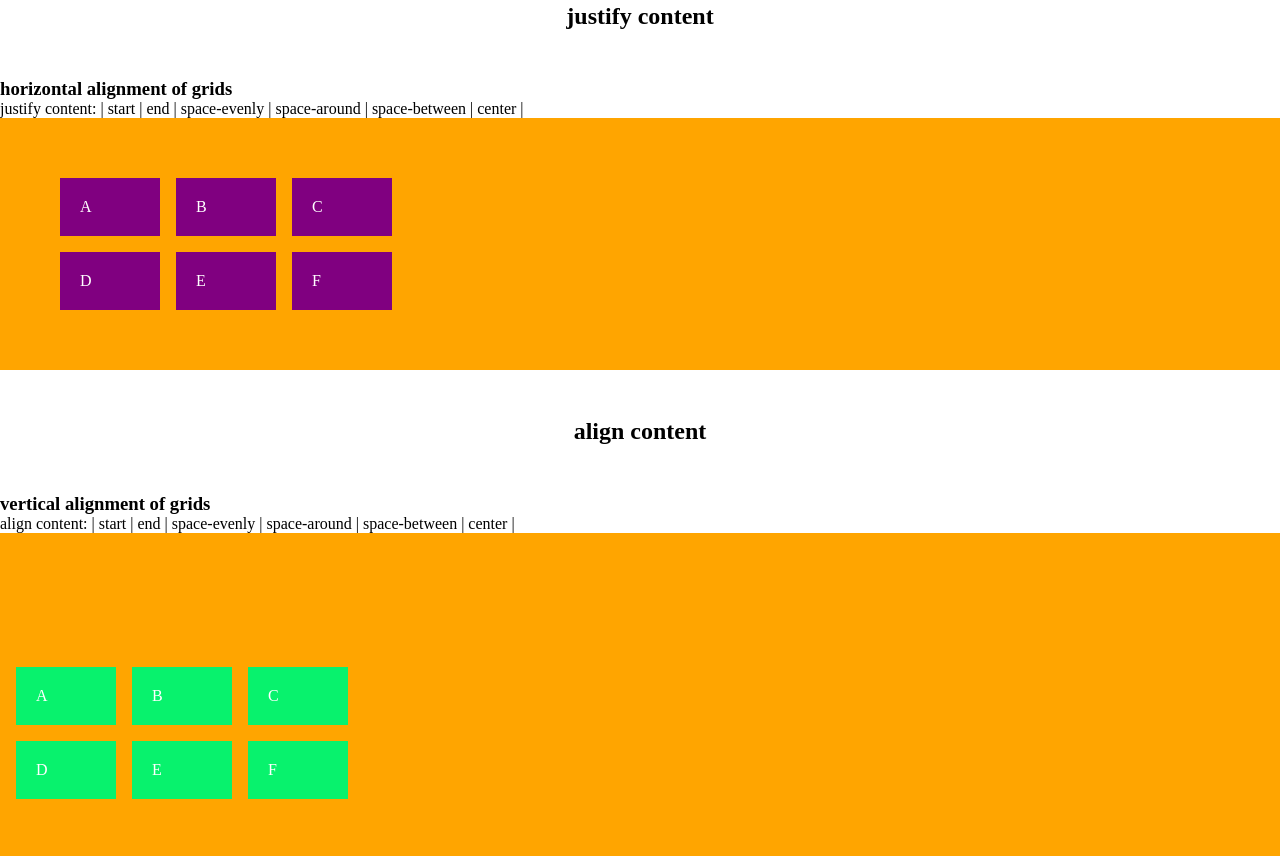
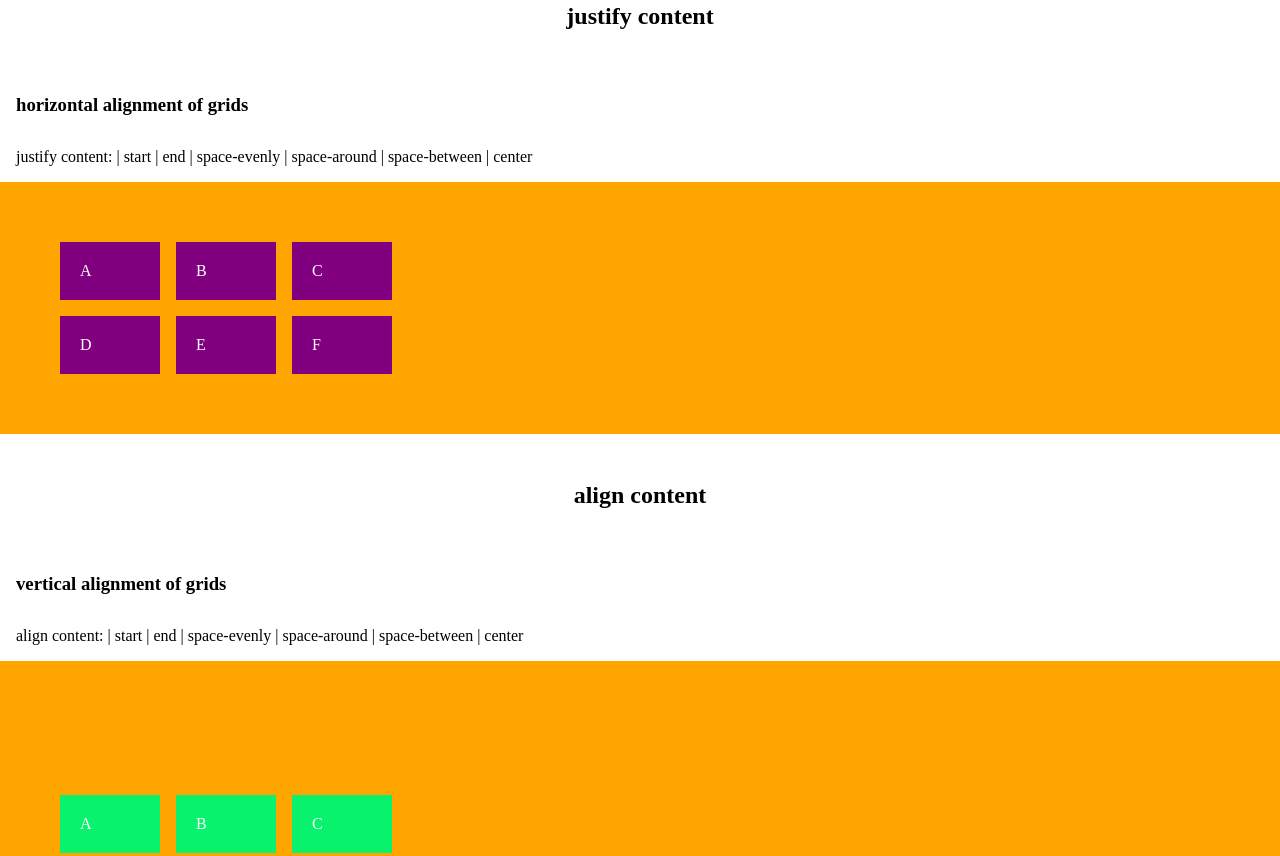
Before and after one commit to Cohort-4/introduction-to-css, a plain HTML site: page 8-Grid/index.html in a window 1280 px wide. Shown: the part 916-1772 px from the top of the page. Drawn offline with Linux system fonts and the light colour scheme.

Commit message:
add padding

```diff
--- a/8-Grid/index.html
+++ b/8-Grid/index.html
@@ -43,8 +43,10 @@
     <!-- justify-content -->
     <h2>justify content</h2>
     <h3>horizontal alignment of grids</h3>
-    justify content: | start | end | space-evenly | space-around | space-between
-    | center |
+    <p>
+      justify content: | start | end | space-evenly | space-around |
+      space-between | center
+    </p>
     <div class="container-justify-content">
       <div>A</div>
       <div>B</div>
@@ -57,8 +59,10 @@
     <!-- align-content -->
     <h2>align content</h2>
     <h3>vertical alignment of grids</h3>
-    align content: | start | end | space-evenly | space-around | space-between |
-    center |
+    <p>
+      align content: | start | end | space-evenly | space-around | space-between
+      | center
+    </p>
     <div class="container-align-content">
       <div>A</div>
       <div>B</div>
--- a/8-Grid/styles.css
+++ b/8-Grid/styles.css
@@ -6,6 +6,9 @@
 h2 {
   text-align: center;
   margin: 3rem 0;
+}
+h3, p {
+  padding: 1rem;
 }
 .container {
   display: grid;
@@ -68,7 +71,7 @@ h2 {
   display: grid;
   background-color: orange;
   height: 400px;
-  padding: 1rem;
+  padding: 60px;
   gap: 1rem;
   grid-template-columns: 100px 100px 100px;
   /* align-content: start; */
@@ -137,7 +140,7 @@ h2 {
   grid-row: 2 / 4;
 }
 .grid-row-item-9 {
-  grid-row: 3 / 5;
+  grid-row: 3 / 4;
 }
 /* grid-row */
 
@@ -152,8 +155,8 @@ h2 {
     "menu main main main aside aside"
     "menu footer footer footer footer footer";
 }
-.grid-template-area-container > div{
-    background-color: purple;
+.grid-template-area-container > div {
+  background-color: purple;
   color: #fff;
   padding: 20px;
 }
```
